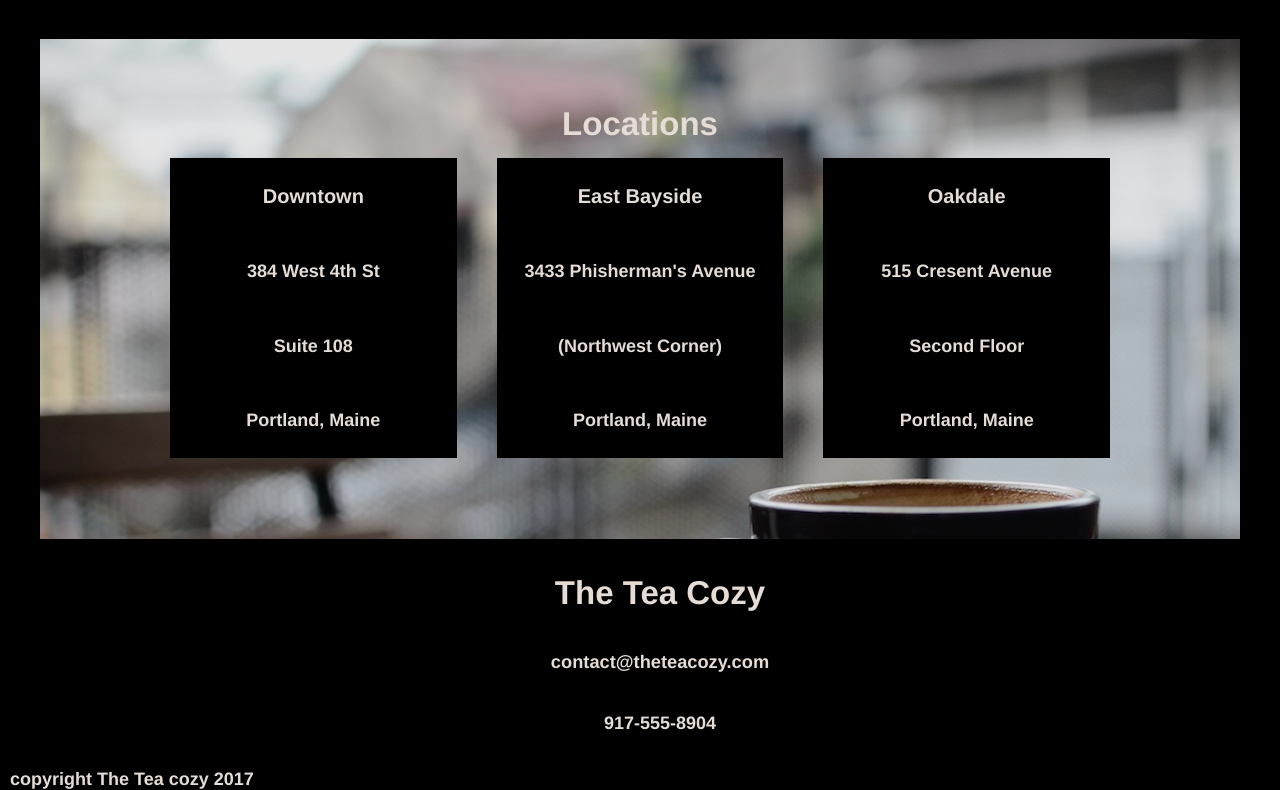
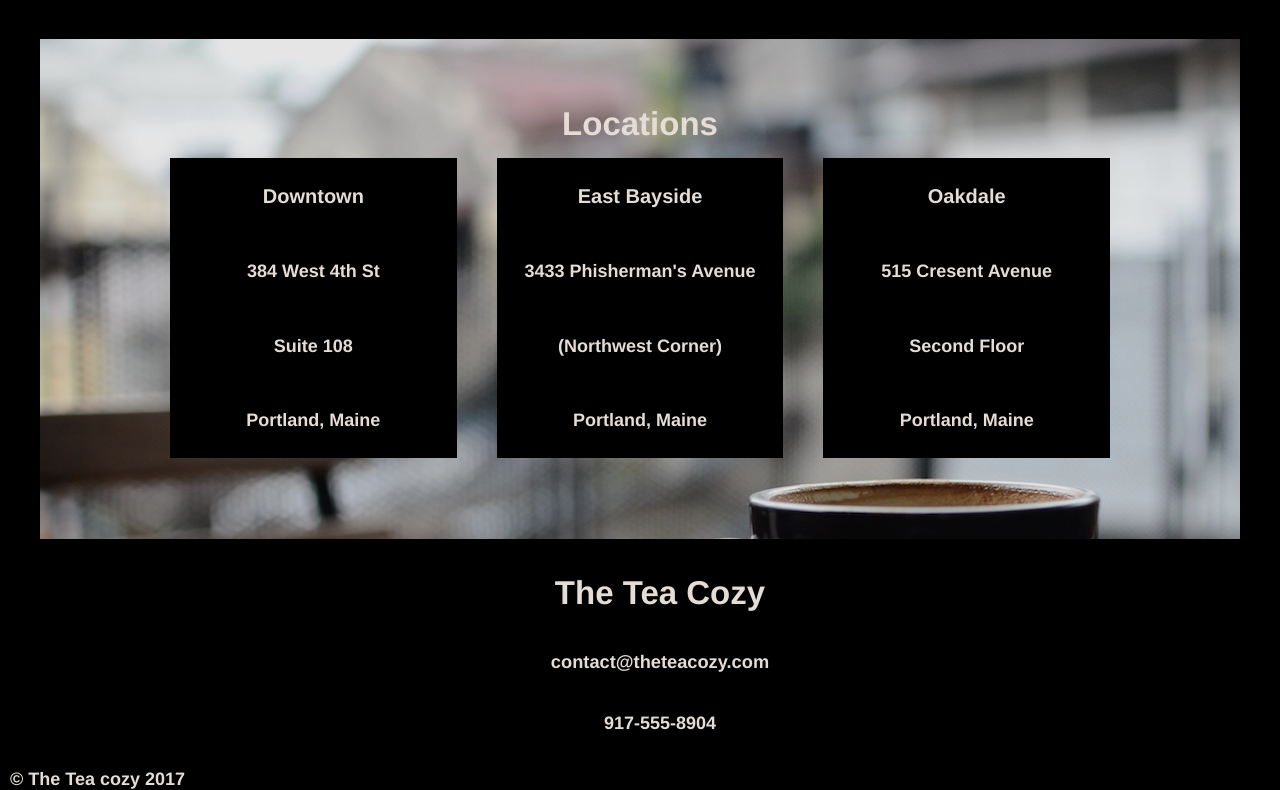
Before and after one commit to BigBadBubbaGump/teacozy, a plain HTML site: page index.html in a window 1280 px wide. Shown: the part 1422-2212 px from the top of the page. Drawn offline with Linux system fonts and the light colour scheme.

Commit message:
Added proper copyright symbol.

```diff
--- a/index.html
+++ b/index.html
@@ -94,7 +94,7 @@
       </div>
 
       <div class="copyright">
-        <p>copyright The Tea cozy 2017</p>
+        <p>&copy The Tea cozy 2017</p>
       </div>
 
 
```
